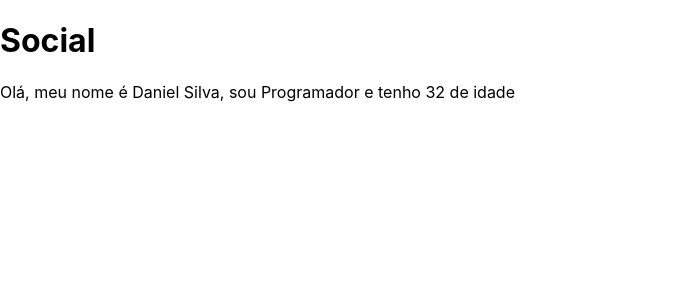
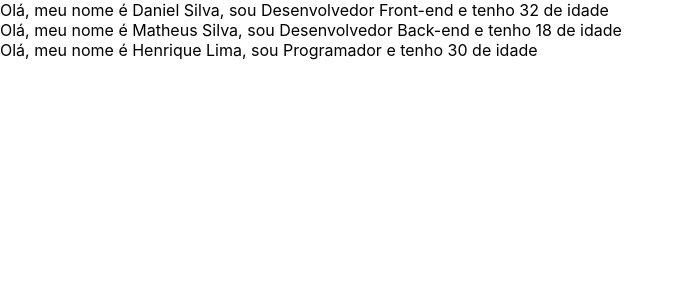
Before and after one commit to daniel-silva-dxp/react-course, a React (Create React App) app: page / in a window 1280 px wide. Shown: the top 300 px of the page, without its empty margins (0-683 px from the left). Built offline with nearby package versions, Linux system fonts and the light colour scheme.

Commit message:
feat: criando class component e trabalhando com states

```diff
--- a/src/App.js
+++ b/src/App.js
@@ -1,14 +1,38 @@
-import React from 'react';
-import Social from './Social';
+import React, { Component } from 'react';
 import Equipe from './Equipe';
 
-const App = () => {
-	return (
-		<div>
-			<Social />
-			<Equipe nome="Daniel Silva" cargo="Programador" idade="32" />
-		</div>
-	);
-};
+class App extends Component {
+	constructor() {
+		super();
+		this.state = {
+			devs: [
+				{
+					nome: 'Daniel Silva',
+					cargo: 'Desenvolvedor Front-end',
+					idade: 32
+				},
+				{
+					nome: 'Matheus Silva',
+					cargo: 'Desenvolvedor Back-end',
+					idade: 18
+				},
+				{
+					nome: 'Henrique Lima',
+					cargo: 'Programador',
+					idade: 30
+				}
+			]
+		};
+	}
+	render() {
+		return (
+			<div>
+				{this.state.devs.map((dev) => {
+					return <Equipe nome={dev.nome} cargo={dev.cargo} idade={dev.idade} />;
+				})}
+			</div>
+		);
+	}
+}
 
 export default App;
```
